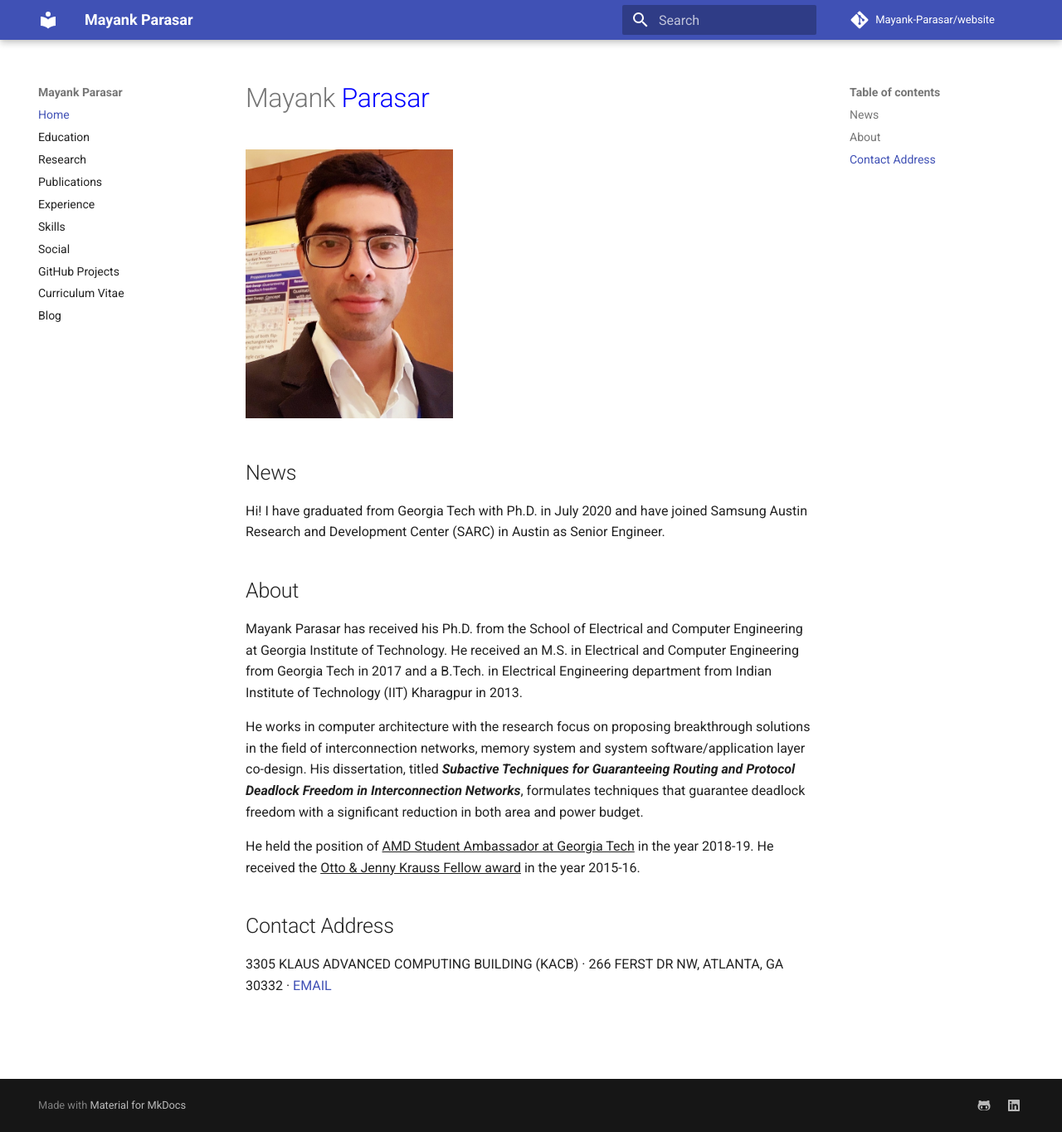
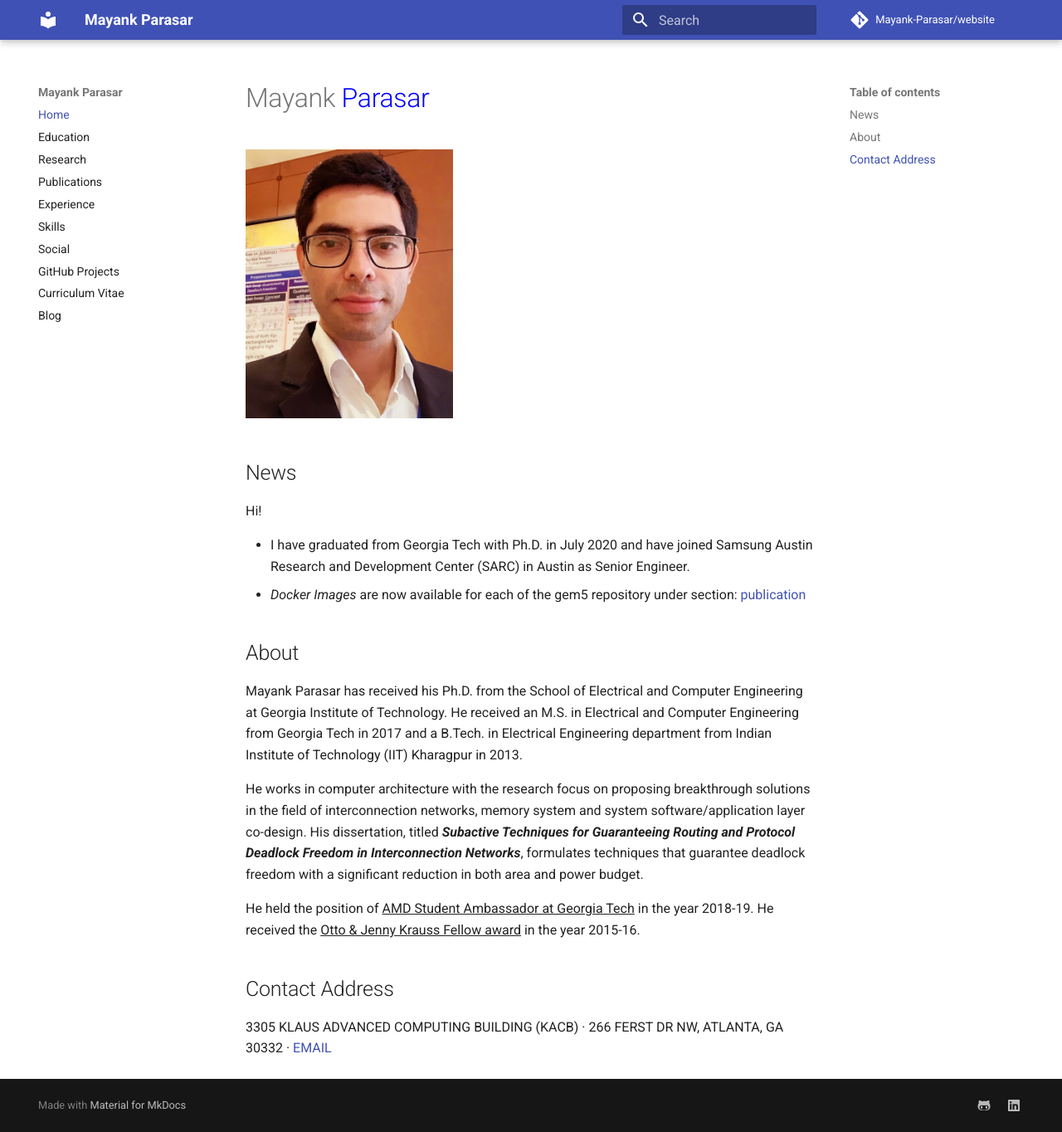
Before and after one commit to Mayank-Parasar/website, an MkDocs documentation site: the page built from docs/index.md, in a window 1280 px wide and 1364 px high. Shown: the whole window at 83% size. Built offline with MkDocs 1.6.1 and Material for MkDocs 9.7.7, drawn with Linux system fonts in a browser that asks for light colours; comment, search, counter and statistics services are not loaded.

Commit message:
adding docker images to website

```diff
--- a/docs/index.md
+++ b/docs/index.md
@@ -14,7 +14,11 @@
 
 News
 -------
-Hi! I have graduated from Georgia Tech with Ph.D. in July 2020 and have joined Samsung Austin Research and Development Center (SARC) in Austin as Senior Engineer.
+Hi!
+
+* I have graduated from Georgia Tech with Ph.D. in July 2020 and have joined Samsung Austin Research and Development Center (SARC) in Austin as Senior Engineer.
+* _Docker Images_ are now available for each of the gem5 repository under section: [publication](publication.md)
+
 
 About
 -------
```
